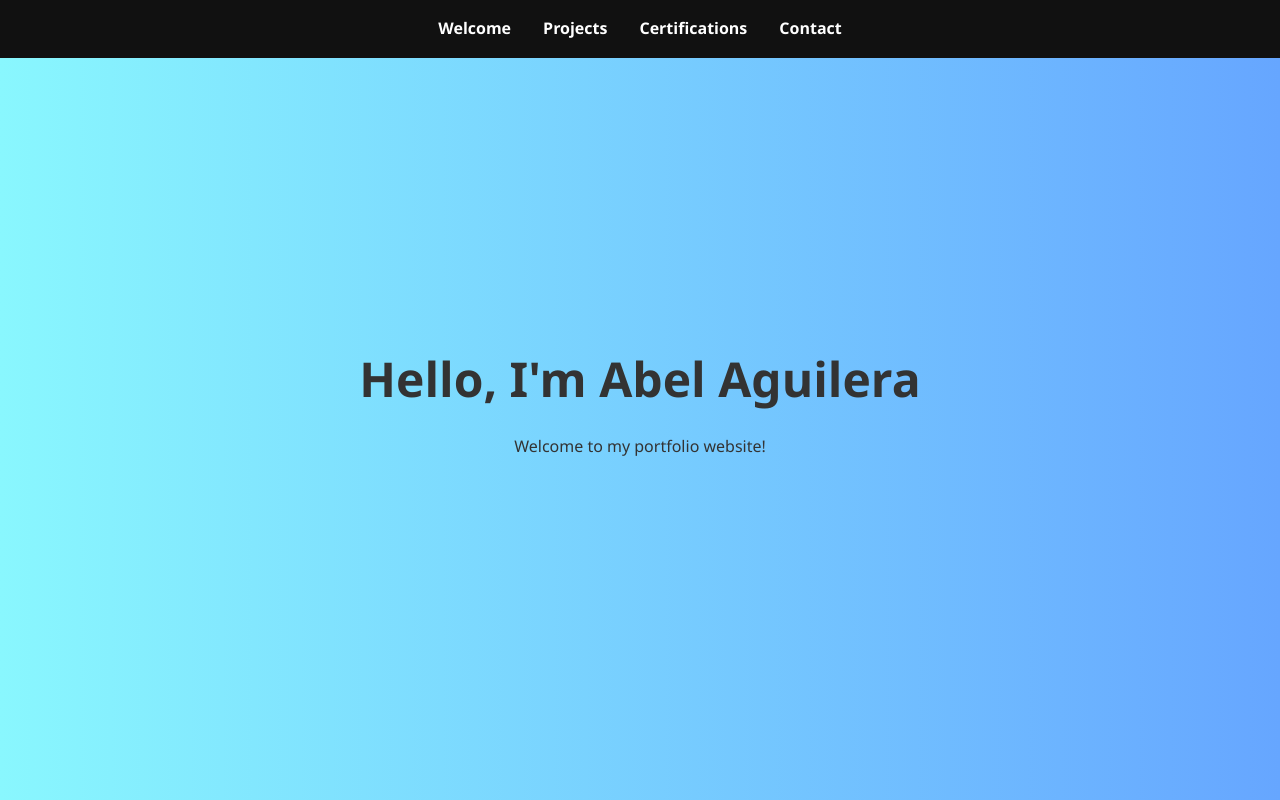
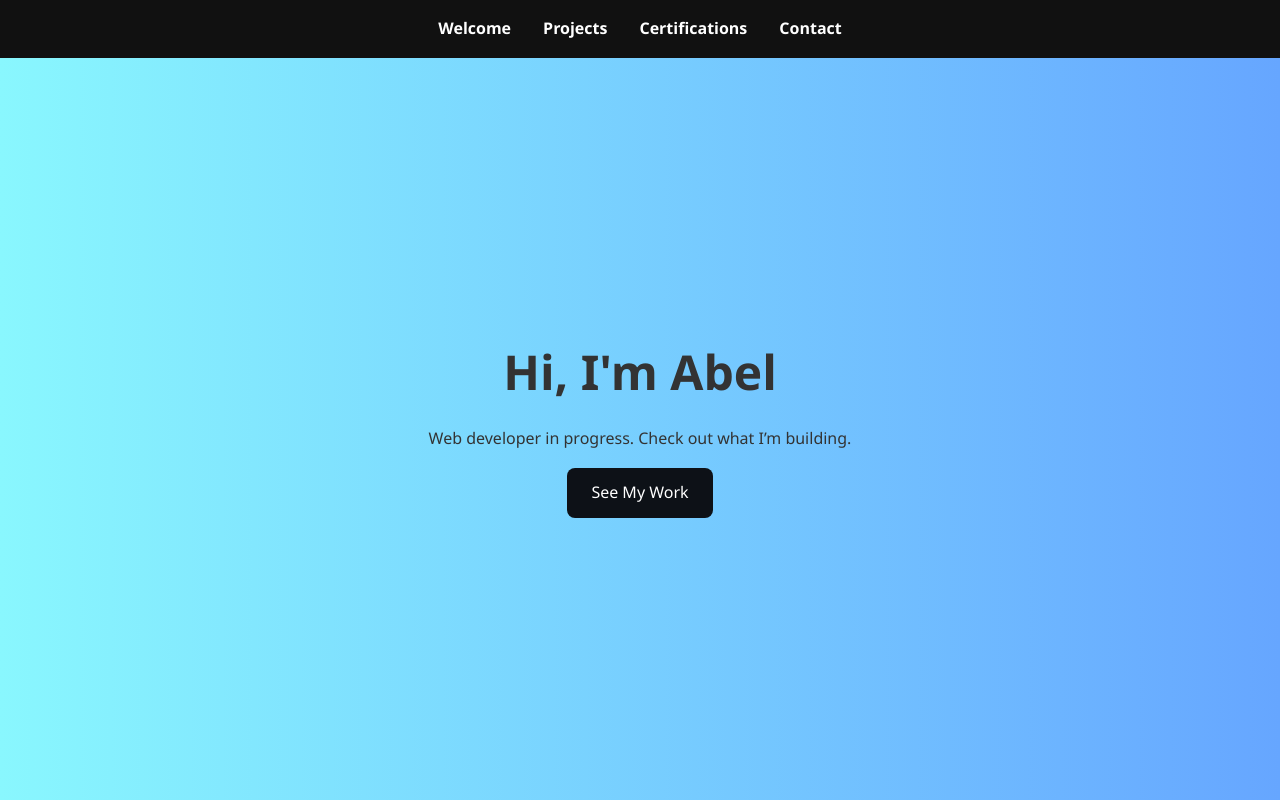
Before and after one commit to AbelAguilera312/portfolio-website, a plain HTML site: page index.html in a window 1280 px wide. Shown: the top 800 px of the page. Drawn offline with Linux system fonts and the light colour scheme.

Commit message:
Added new features

```diff
--- a/index.html
+++ b/index.html
@@ -6,9 +6,15 @@
   <meta name="viewport" content="width=device-width, initial-scale=1.0" />
   <title>My Portfolio</title>
   <link rel="stylesheet" href="styles.css" />
+  <link href="https://fonts.googleapis.com/css2?family=Poppins:wght@300;600&display=swap" rel="stylesheet">
+
 </head>
 
 <body>
+  <footer>
+    <p>© 2025 Laura Gutierrez. Built with HTML & CSS.</p>
+  </footer>
+
   <!-- Navbar -->
   <nav id="navbar">
     <ul>
@@ -21,9 +27,13 @@
 
   <!-- Welcome Section -->
   <section id="welcome-section">
-    <h1>Hello, I'm Abel Aguilera</h1>
-    <p>Welcome to my portfolio website!</p>
+    <div class="hero-content">
+      <h1>Hi, I'm Abel</h1>
+      <p>Web developer in progress. Check out what I’m building.</p>
+      <a href="#projects" class="cta-button">See My Work</a>
+    </div>
   </section>
+
 
   <!-- Projects Section -->
   <section id="projects">
@@ -38,6 +48,10 @@
       </p>
     </div>
   </section>
+
+  <div class="project-tile coming-soon">
+    <p>🚧 New project coming soon…</p>
+  </div>
 
   <!-- Certifications Section -->
   <section id="certifications">
@@ -62,3 +76,22 @@
 </body>
 
 </html>
+
+
+
+<!-- 🔥 Bonus Ideas (Once Ready)
+Add smooth scroll:
+
+css
+Copy
+Edit
+html {
+  scroll-behavior: smooth;
+}
+Add a dark mode toggle 🌙
+
+Add icons (Font Awesome) to links
+
+Add a contact form with Netlify or Formspree integration
+
+Use sections like "About Me" or "Skills" (even with just a few items) -->
--- a/styles.css
+++ b/styles.css
@@ -53,7 +53,9 @@ body {
   margin-bottom: 1rem;
 }
 
-#projects, #certifications, #contact {
+#projects,
+#certifications,
+#contact {
   padding: 4rem 2rem;
   text-align: center;
 }
@@ -99,3 +101,36 @@ body {
     font-size: 2rem;
   }
 }
+
+
+.hero-content {
+  text-align: center;
+  animation: fadeIn 1s ease-in;
+}
+
+.cta-button {
+  margin-top: 1rem;
+  display: inline-block;
+  background-color: #0d1117;
+  color: white;
+  padding: 0.75rem 1.5rem;
+  border-radius: 8px;
+  text-decoration: none;
+  transition: background 0.3s ease;
+}
+
+.cta-button:hover {
+  background-color: #333;
+}
+
+@keyframes fadeIn {
+  from {
+    opacity: 0;
+    transform: translateY(10px);
+  }
+
+  to {
+    opacity: 1;
+    transform: translateY(0);
+  }
+}
```
